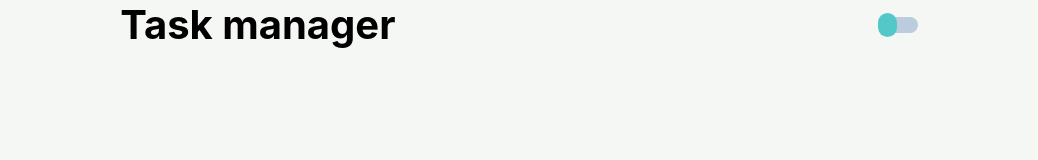
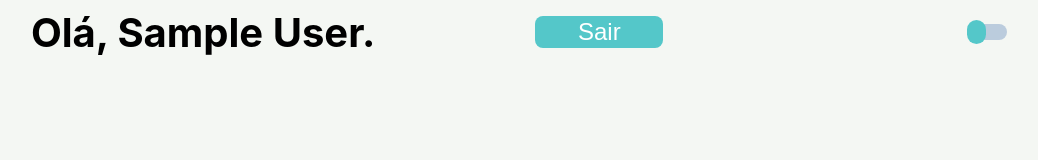
Before and after one commit to Valdeci97/task-manager, a React (Vite) app in the folder app/: page /tasks/1 in a window 1280 px wide. Shown: the top 160 px of the page, without its empty margins (121-1159 px from the left). Built offline with nearby package versions, Linux system fonts and the light colour scheme; no server answers; sample sign-in values are in the browser's storage.

Commit message:
feat(app): create logoff button

```diff
--- a/app/src/components/Header.tsx
+++ b/app/src/components/Header.tsx
@@ -1,10 +1,11 @@
 import { useContext } from 'react';
 import { AppCtx } from '../context/Provider';
 import { SH } from '../styles/header';
+import { SHARED } from '../styles/shared';
 import { SW } from '../styles/switch';
 import { storageHandler } from '../utils/localStorage';
 
-export default function Header(): JSX.Element {
+export default function Header({ text }: { text?: string }): JSX.Element {
   const { theme, setTheme } = useContext(AppCtx);
 
   function handleTheme(): void {
@@ -17,11 +18,21 @@ export default function Header(): JSX.Element {
     setTheme('light');
   }
 
+  function logoff(): void {
+    storageHandler.reset();
+    return window.location.assign(`${window.location.origin}/login`);
+  }
+
   return (
     <>
       <SH.Container theme={theme}>
         <header>
-          <h1>Task manager</h1>
+          <h1>{text ? text : 'Task manager'}</h1>
+          {text ? (
+            <SHARED.Button type="button" onClick={logoff} theme={theme}>
+              Sair
+            </SHARED.Button>
+          ) : null}
         </header>
         <SW.Theme htmlFor="theme">
           <input
--- a/app/src/interfaces/User.ts
+++ b/app/src/interfaces/User.ts
@@ -12,6 +12,7 @@ export interface CreateUser {
 export interface UserInfo {
   token: string;
   id: string;
+  name: string;
 }
 
 export interface UserPreferences {
--- a/app/src/pages/CreateTask.tsx
+++ b/app/src/pages/CreateTask.tsx
@@ -8,7 +8,7 @@ import { toast } from '../components/ToastManager';
 import { AppCtx } from '../context/Provider';
 import { SHARED } from '../styles/shared';
 import { createTask } from '../utils/api';
-import { tasksConfig, toastConfig } from '../utils/constants';
+import { greetings, tasksConfig, toastConfig } from '../utils/constants';
 import { storageHandler } from '../utils/localStorage';
 import { validateTaskRequest } from '../utils/validate';
 
@@ -60,7 +60,7 @@ export default function CreateTask() {
 
   return (
     <>
-      <Header />
+      <Header text={greetings} />
       <SHARED.Form>
         <Label
           text={'Título'}
--- a/app/src/pages/Tasks.tsx
+++ b/app/src/pages/Tasks.tsx
@@ -1,5 +1,6 @@
 import { useState, useEffect, useContext } from 'react';
 
+import Footer from '../components/Footer';
 import Header from '../components/Header';
 import TaskCard from '../components/TaskCard';
 import { STSK } from '../styles/tasks';
@@ -11,8 +12,7 @@ import TaskMenu from '../components/TaskMenu';
 import { storageHandler } from '../utils/localStorage';
 import { toast } from '../components/ToastManager';
 import { AppCtx } from '../context/Provider';
-import { tasksConfig, toastConfig } from '../utils/constants';
-import Footer from '../components/Footer';
+import { greetings, tasksConfig, toastConfig } from '../utils/constants';
 
 const token = storageHandler.getUserToken();
 
@@ -23,7 +23,7 @@ export default function Tasks() {
   const [tasks, setTasks] = useState<UserTasks[]>([]);
   const [isFetching, setIsFetching] = useState<boolean>(true);
 
-  const { theme, navigate } = useContext(AppCtx);
+  const { theme } = useContext(AppCtx);
 
   useEffect(() => {
     if (token === 'inválido') {
@@ -43,11 +43,11 @@ export default function Tasks() {
         }),
       )
       .finally(() => setIsFetching(false));
-  }, [isActive, navigate]);
+  }, [isActive]);
 
   return (
     <>
-      <Header />
+      <Header text={greetings} />
       <STM.Container>
         {tasksConfig.filterOptions.map((filter, index) => {
           return (
--- a/app/src/pages/TasksDetails.tsx
+++ b/app/src/pages/TasksDetails.tsx
@@ -1,17 +1,16 @@
 import { useContext, useEffect, useState } from 'react';
 import { useParams } from 'react-router-dom';
 import DateTimeInput from '../components/DateTimeInput';
-import Header from '../components/Header';
-
 import Label from '../components/Label';
 import Select from '../components/Select';
+import Header from '../components/Header';
 import TextArea from '../components/TextArea';
 import { toast } from '../components/ToastManager';
 import { AppCtx } from '../context/Provider';
 import { UserTasks } from '../interfaces/Tasks';
 import { SHARED } from '../styles/shared';
 import { deleteTask, getTaskById, updateTask } from '../utils/api';
-import { tasksConfig, toastConfig } from '../utils/constants';
+import { greetings, tasksConfig, toastConfig } from '../utils/constants';
 import { storageHandler } from '../utils/localStorage';
 
 const token = storageHandler.getUserToken();
@@ -95,7 +94,7 @@ export default function TasksDetails() {
 
   return (
     <>
-      <Header />
+      <Header text={greetings} />
       <SHARED.Form>
         <Label
           text={'Título'}
--- a/app/src/styles/header.ts
+++ b/app/src/styles/header.ts
@@ -17,6 +17,19 @@ const Container = styled.div<{ theme: string }>`
   @media (min-width: 541px) and (max-width: 760px) {
     font-size: 1rem;
   }
+
+  header {
+    display: flex;
+    align-items: center;
+
+    h1 {
+      margin-right: 10rem;
+    }
+
+    button {
+      margin-top: 1rem;
+    }
+  }
 `;
 
 export const SH = {
--- a/app/src/styles/tasks.ts
+++ b/app/src/styles/tasks.ts
@@ -2,7 +2,7 @@ import styled from 'styled-components';
 
 const Container = styled.div`
   display: flex;
-  height: 75vh;
+  height: 70vh;
   justify-content: space-evenly;
 
   @media (max-width: 680px) {
--- a/app/src/utils/constants/index.ts
+++ b/app/src/utils/constants/index.ts
@@ -1,3 +1,5 @@
+import { storageHandler } from '../localStorage';
+
 export const toastConfig = {
   messages: {
     sleepApi: {
@@ -87,3 +89,5 @@ export const tasksConfig = {
     'Viagem',
   ],
 };
+
+export const greetings = `Olá, ${storageHandler.getUsername()}.`;
--- a/app/src/utils/handleLogin.ts
+++ b/app/src/utils/handleLogin.ts
@@ -29,6 +29,7 @@ function handleLoginResponse(
   storageHandler.setupUser({
     token: `Bearer ${response.login.token}`,
     id: response.login.user.id,
+    name: response.login.user.name,
   });
   toast.success({
     title: toastConfig.messages.login.success.title,
--- a/app/src/utils/localStorage.ts
+++ b/app/src/utils/localStorage.ts
@@ -40,6 +40,18 @@ function getUserFilter(): string {
   return filter.isActive;
 }
 
+function getUsername(): string {
+  const local = localStorage.getItem('user');
+  if (!local) return 'Usuário';
+  const user = JSON.parse(local);
+  return user.name;
+}
+
+function reset(): void {
+  localStorage.removeItem('user');
+  localStorage.removeItem('filter');
+}
+
 export const storageHandler = {
   setupUser,
   setUserPreferences,
@@ -48,4 +60,6 @@ export const storageHandler = {
   getUserId,
   getTheme,
   getUserFilter,
+  getUsername,
+  reset,
 };
```
